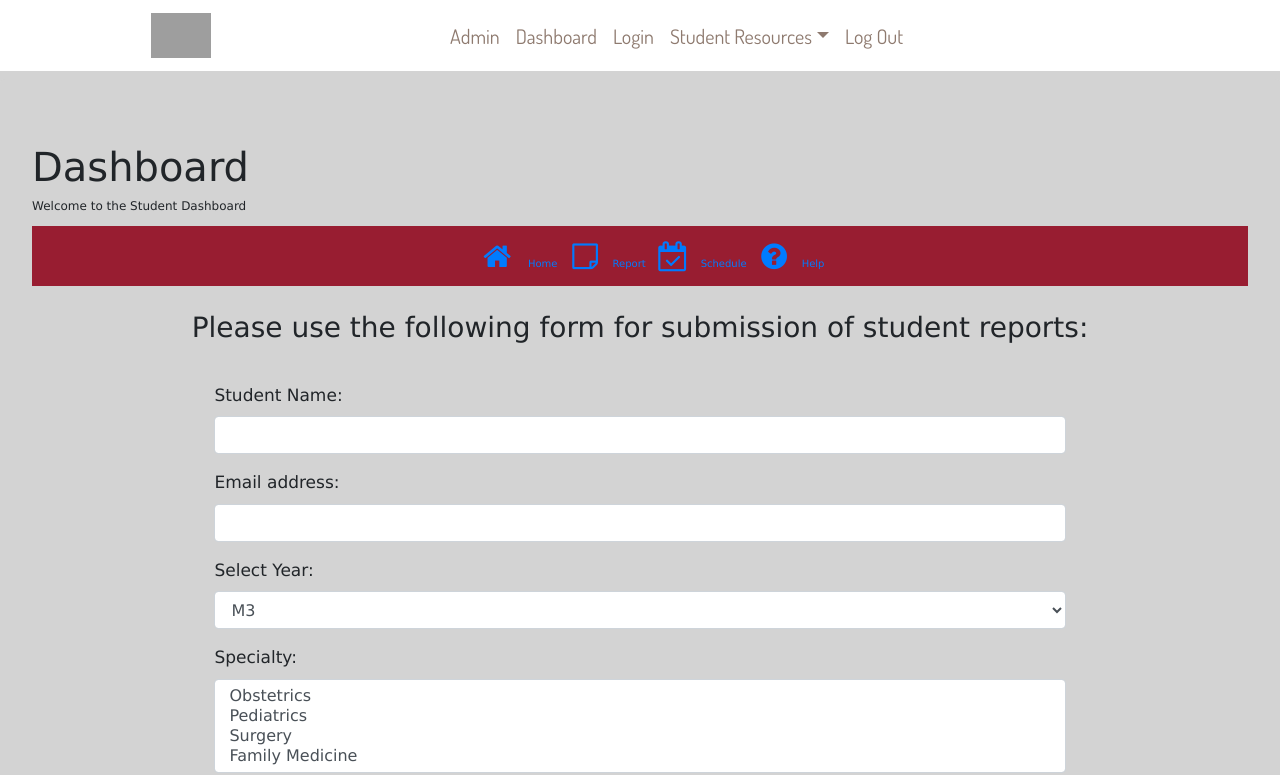
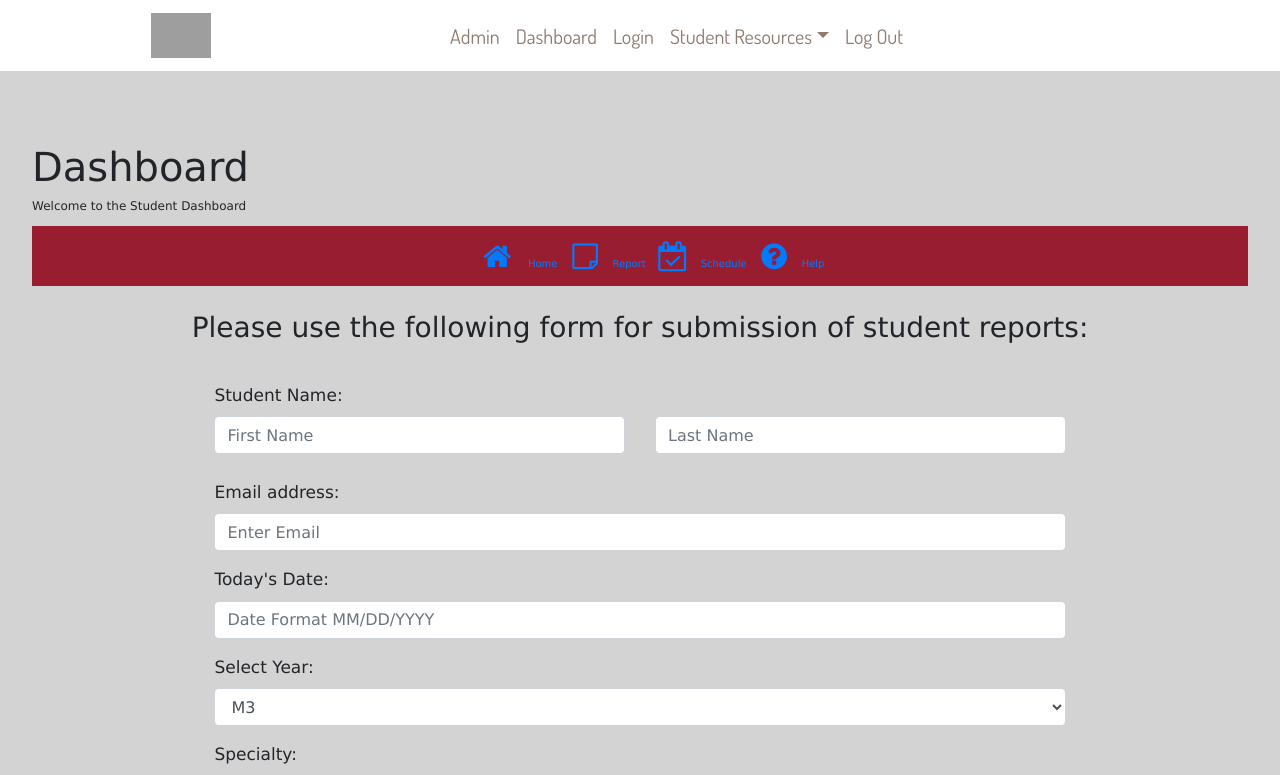
Before and after one commit to yduke926/final-project, a React (Create React App) app in the folder client/: page /report in a window 1280 px wide. Shown: the top 775 px of the page. Built offline with nearby package versions, Linux system fonts and the light colour scheme; grey boxes are pictures that could not be loaded.

Commit message:
added date and first/last name to forms

```diff
--- a/client/src/screens/report.js
+++ b/client/src/screens/report.js
@@ -20,13 +20,22 @@ class Report extends Component {
                 <h3>Please use the following form for submission of student reports:</h3><br></br><br></br>
                 <form>
                     <div className="report-form-container">
+                    <label for="StudentInputForm">Student Name:</label>
+                        <div class="row">
+                            <div class="col">
+                            <input type="text" className="form-control" placeholder="First Name" />
+                            </div>
+                            <div class="col">
+                            <input type="text" className="form-control" placeholder="Last Name" />
+                            </div>
+                        </div><br></br>
                         <div className="form-group">
-                            <label for="exampleFormControlInput1">Student Name:</label>
-                            <input type="text" class="form-control" id="exampleFormControlInput1" placeholder="" required />
+                            <label for="exampleFormControlInput1">Email address:</label>
+                            <input type="email" class="form-control" id="exampleFormControlInput1" placeholder="Enter Email" required />
                         </div>
                         <div className="form-group">
-                            <label for="exampleFormControlInput1">Email address:</label>
-                            <input type="email" class="form-control" id="exampleFormControlInput1" placeholder="" required />
+                            <label for="exampleFormControlInput1">Today's Date:</label>
+                            <input type="text" class="form-control" id="exampleFormControlInput1" placeholder="Date Format MM/DD/YYYY" required />
                         </div>
                         <div className="form-group">
                             <label for="exampleFormControlSelect1">Select Year:</label>
--- a/client/src/screens/schedule.js
+++ b/client/src/screens/schedule.js
@@ -20,13 +20,18 @@ class Schedule extends Component {
                 <h3>Please use the following form for submission of completed student hours:</h3><br></br><br></br>
                 <form>
                     <div className="report-form-container">
-                        <div className="form-group">
-                            <label for="exampleFormControlInput1">Student Name:</label>
-                            <input type="text" class="form-control" id="exampleFormControlInput1" placeholder="" required />
-                        </div>
+                    <label for="StudentInputForm">Student Name:</label>
+                        <div class="row">
+                            <div class="col">
+                            <input type="text" className="form-control" placeholder="First Name" />
+                            </div>
+                            <div class="col">
+                            <input type="text" className="form-control" placeholder="Last Name" />
+                            </div>
+                        </div><br></br>
                         <div className="form-group">
                             <label for="exampleFormControlInput1">Email address:</label>
-                            <input type="email" class="form-control" id="exampleFormControlInput1" placeholder="" required />
+                            <input type="email" class="form-control" id="exampleFormControlInput1" placeholder="Enter Email" required />
                         </div>
                         <div className="form-group">
                             <label for="exampleFormControlSelect1">Select Year:</label>
--- a/client/src/screens/schedules.js
+++ b/client/src/screens/schedules.js
@@ -22,10 +22,15 @@ class Schedules extends Component {
                 <h3>Please use the following form to add student hours:</h3><br></br><br></br>
                 <form>
                     <div className="report-form-container">
-                        <div className="form-group">
-                            <label for="exampleFormControlInput1">Student Name:</label>
-                            <input type="text" class="form-control" id="exampleFormControlInput1" placeholder="" required />
-                        </div>
+                    <label for="StudentInputForm">Student Name:</label>
+                    <div class="row">
+                            <div class="col">
+                            <input type="text" className="form-control" placeholder="First Name" />
+                            </div>
+                            <div class="col">
+                            <input type="text" className="form-control" placeholder="Last Name" />
+                            </div>
+                        </div><br></br>
                         <div className="form-group">
                             <label for="exampleFormControlSelect1">Select Year:</label>
                             <select className="form-control" id="exampleFormControlSelect1" required>
```
